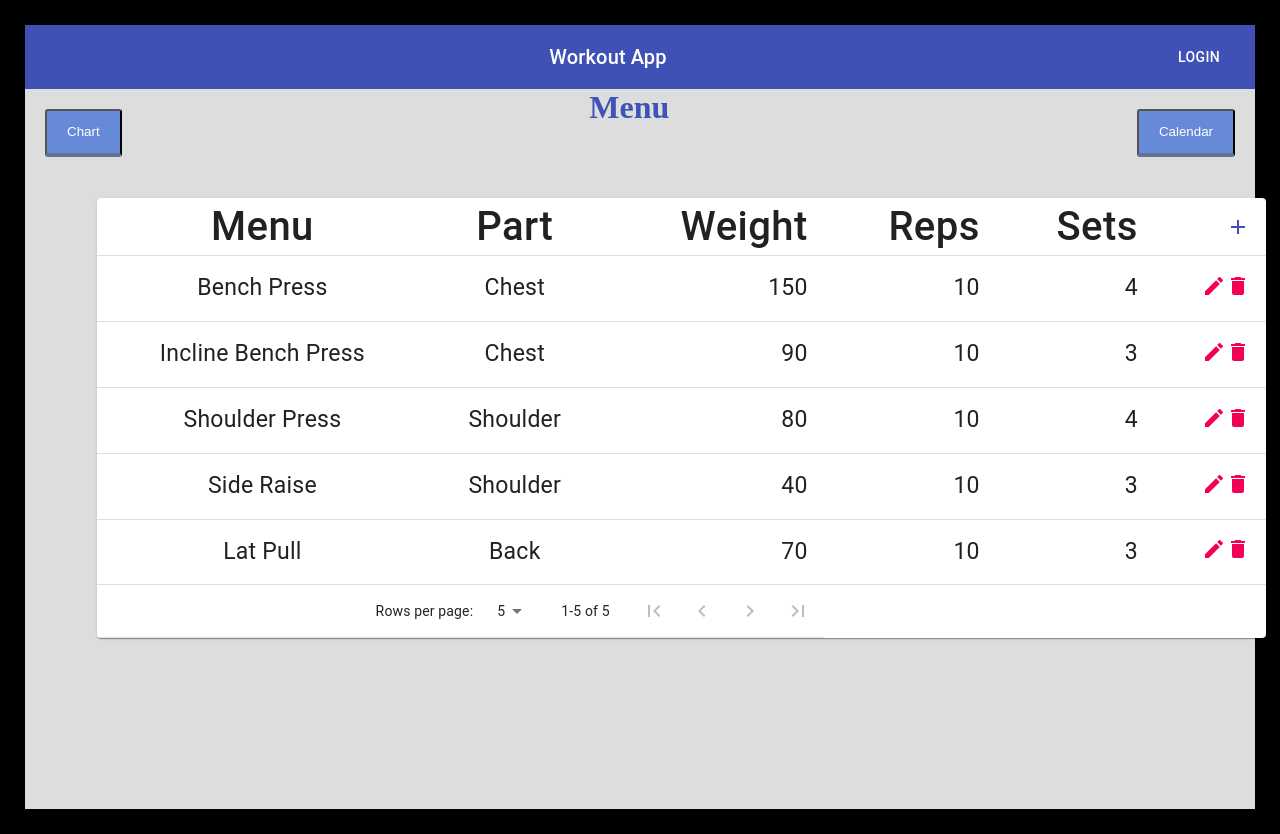
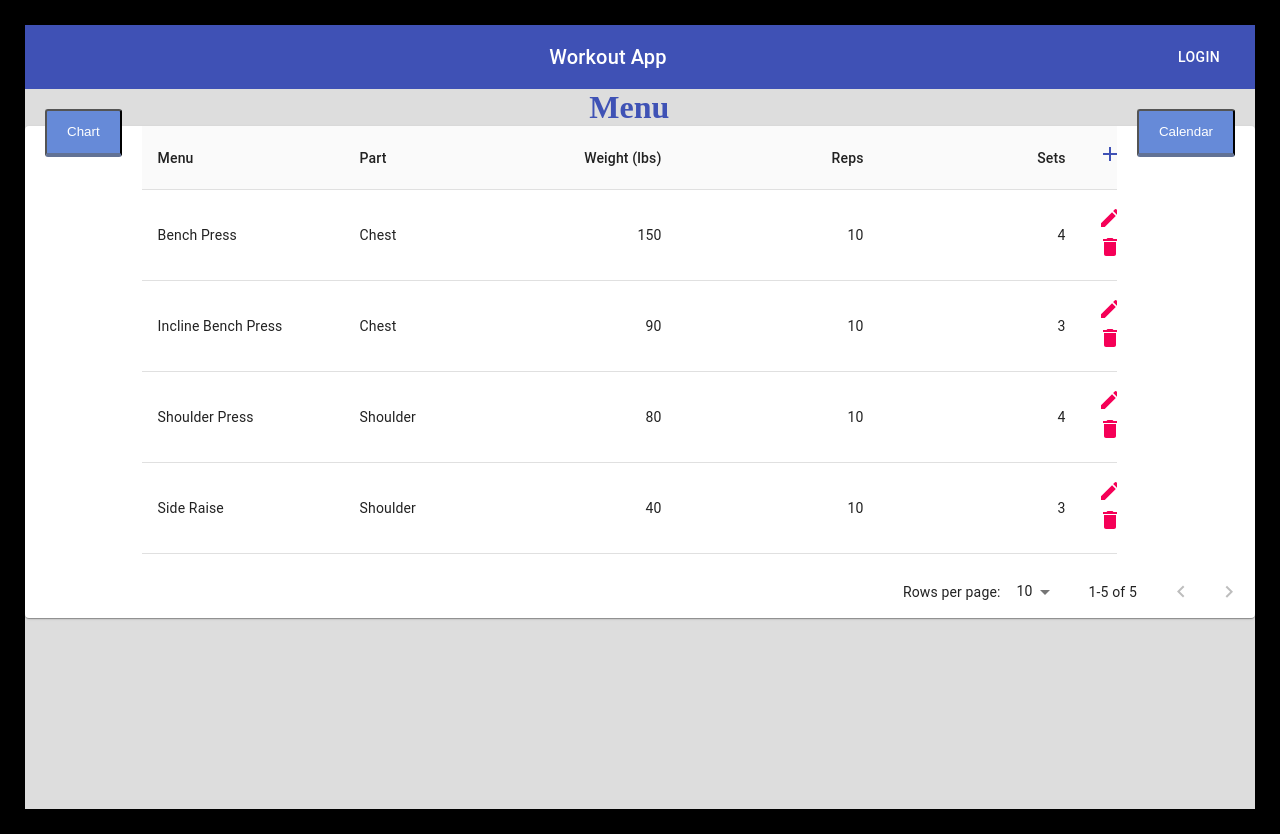
Before and after one commit to ShomaTakami/workout_app, a React (Create React App) app: page / in a window 1280 px wide. Built offline with nearby package versions, Linux system fonts and the light colour scheme.

Commit message:
PAGINATION

```diff
--- a/src/Workout/WorkoutTable.js
+++ b/src/Workout/WorkoutTable.js
@@ -1,126 +1,51 @@
 import React from "react";
-import { makeStyles, useTheme } from "@material-ui/core/styles";
+import { makeStyles } from "@material-ui/core/styles";
+import Paper from "@material-ui/core/Paper";
 import Table from "@material-ui/core/Table";
 import TableBody from "@material-ui/core/TableBody";
 import TableCell from "@material-ui/core/TableCell";
 import TableHead from "@material-ui/core/TableHead";
+import TablePagination from "@material-ui/core/TablePagination";
 import TableRow from "@material-ui/core/TableRow";
-import Paper from "@material-ui/core/Paper";
 import AddIcon from "@material-ui/icons/Add";
 import CreateIcon from "@material-ui/icons/Create";
 import DeleteIcon from "@material-ui/icons/Delete";
 
-import PropTypes from "prop-types";
-import TableFooter from "@material-ui/core/TableFooter";
-import TablePagination from "@material-ui/core/TablePagination";
-import IconButton from "@material-ui/core/IconButton";
-import FirstPageIcon from "@material-ui/icons/FirstPage";
-import KeyboardArrowLeft from "@material-ui/icons/KeyboardArrowLeft";
-import KeyboardArrowRight from "@material-ui/icons/KeyboardArrowRight";
-import LastPageIcon from "@material-ui/icons/LastPage";
+const columns = [
+  { id: "menu", label: "Menu", minWidth: 170 },
+  { id: "part", label: "Part", minWidth: 100 },
+  {
+    id: "weight",
+    label: "Weight\u00a0(lbs)",
+    minWidth: 170,
+    align: "right",
+    format: value => value.toLocaleString()
+  },
+  {
+    id: "reps",
+    label: "Reps",
+    minWidth: 170,
+    align: "right",
+    format: value => value.toLocaleString()
+  },
+  {
+    id: "sets",
+    label: "Sets",
+    minWidth: 170,
+    align: "right",
+    format: value => value.toFixed(2)
+  }
+];
 
-const useStyles = makeStyles(theme => ({
+const useStyles = makeStyles({
   root: {
-    width: "95%",
-    margin: theme.spacing(9),
-    overflowX: "auto"
-  },
-  table: {
-    minWidth: 650
-  },
-  menuTitle: {
-    fontSize: "40px"
-  },
-  listText: {
-    fontSize: "23px"
-  }
-}));
-
-const useStyles1 = makeStyles(theme => ({
-  root: {
-    flexShrink: 0,
-    marginLeft: theme.spacing(2.5)
-  }
-}));
-
-function TablePaginationActions(props) {
-  const classes = useStyles1();
-  const theme = useTheme();
-  const { count, page, rowsPerPage, onChangePage } = props;
-
-  const handleFirstPageButtonClick = event => {
-    onChangePage(event, 0);
-  };
-
-  const handleBackButtonClick = event => {
-    onChangePage(event, page - 1);
-  };
-
-  const handleNextButtonClick = event => {
-    onChangePage(event, page + 1);
-  };
-
-  const handleLastPageButtonClick = event => {
-    onChangePage(event, Math.max(0, Math.ceil(count / rowsPerPage) - 1));
-  };
-
-  return (
-    <div className={classes.root}>
-      <IconButton
-        onClick={handleFirstPageButtonClick}
-        disabled={page === 0}
-        aria-label='first page'>
-        {theme.direction === "rtl" ? <LastPageIcon /> : <FirstPageIcon />}
-      </IconButton>
-      <IconButton
-        onClick={handleBackButtonClick}
-        disabled={page === 0}
-        aria-label='previous page'>
-        {theme.direction === "rtl" ? (
-          <KeyboardArrowRight />
-        ) : (
-          <KeyboardArrowLeft />
-        )}
-      </IconButton>
-      <IconButton
-        onClick={handleNextButtonClick}
-        disabled={page >= Math.ceil(count / rowsPerPage) - 1}
-        aria-label='next page'>
-        {theme.direction === "rtl" ? (
-          <KeyboardArrowLeft />
-        ) : (
-          <KeyboardArrowRight />
-        )}
-      </IconButton>
-      <IconButton
-        onClick={handleLastPageButtonClick}
-        disabled={page >= Math.ceil(count / rowsPerPage) - 1}
-        aria-label='last page'>
-        {theme.direction === "rtl" ? <FirstPageIcon /> : <LastPageIcon />}
-      </IconButton>
-    </div>
-  );
-}
-
-TablePaginationActions.propTypes = {
-  count: PropTypes.number.isRequired,
-  onChangePage: PropTypes.func.isRequired,
-  page: PropTypes.number.isRequired,
-  rowsPerPage: PropTypes.number.isRequired
-};
-
-const useStyles2 = makeStyles(theme => ({
-  root: {
-    width: "100%",
-    marginTop: theme.spacing(3)
-  },
-  table: {
-    minWidth: 500
+    width: "100%"
   },
   tableWrapper: {
-    overflowX: "auto"
+    maxHeight: 440,
+    overflow: "auto"
   }
-}));
+});
 
 function WorkoutTable({
   openModal,
@@ -129,45 +54,34 @@
   rows,
   deleteFormData
 }) {
-  const classes1 = useStyles();
-
-  // const classes = useStyles2();
+  const classes = useStyles();
   const [page, setPage] = React.useState(0);
-  const [rowsPerPage, setRowsPerPage] = React.useState(5);
-
-  // const emptyRows =
-  //   rowsPerPage - Math.min(rowsPerPage, rows.length - page * rowsPerPage);
+  const [rowsPerPage, setRowsPerPage] = React.useState(10);
 
   const handleChangePage = (event, newPage) => {
     setPage(newPage);
   };
 
   const handleChangeRowsPerPage = event => {
-    setRowsPerPage(parseInt(event.target.value, 10));
+    setRowsPerPage(+event.target.value);
     setPage(0);
   };
+
   return (
-    <Paper className={classes1.root}>
-      <Table className={classes1.table}>
+    <Paper className={classes.root}>
+      <div className={classes.tableWrapper}>
+        <Table stickyHeader>
           <TableHead>
             <TableRow>
-            {/* <TableCell>Id</TableCell> */}
-            <TableCell className={classes1.menuTitle} align='center'>
-              Menu
+              {columns.map(column => (
+                <TableCell
+                  key={column.id}
+                  align={column.align}
+                  style={{ minWidth: column.minWidth }}>
+                  {column.label}
                 </TableCell>
-            <TableCell className={classes1.menuTitle} align='center'>
-              Part
-            </TableCell>
-            <TableCell className={classes1.menuTitle} align='right'>
-              Weight
-            </TableCell>
-            <TableCell className={classes1.menuTitle} align='right'>
-              Reps
-            </TableCell>
-            <TableCell className={classes1.menuTitle} align='right'>
-              Sets
-            </TableCell>
-            <TableCell className={classes1.menuTitle} align='right'>
+              ))}
+              <TableCell align='right'>
                 <AddIcon
                   color='primary'
                   onClick={() => {
@@ -179,26 +93,21 @@
             </TableRow>
           </TableHead>
           <TableBody>
-          {rows.map(row => (
-            <TableRow key={row.id}>
-              {/* <TableCell component='th' scope='row'>
-                {row.id}
-              </TableCell> */}
-              <TableCell className={classes1.listText} align='center'>
-                {row.menu}
+            {rows
+              .slice(page * rowsPerPage, page * rowsPerPage + rowsPerPage)
+              .map(row => {
+                return (
+                  <TableRow hover role='checkbox' tabIndex={-1} key={row.code}>
+                    {columns.map(column => {
+                      const value = row[column.id];
+                      return (
+                        <TableCell key={column.id} align={column.align}>
+                          {column.format && typeof value === "number"
+                            ? column.format(value)
+                            : value}
                         </TableCell>
-              <TableCell className={classes1.listText} align='center'>
-                {row.part}
-              </TableCell>
-              <TableCell className={classes1.listText} align='right'>
-                {row.weight}
-              </TableCell>
-              <TableCell className={classes1.listText} align='right'>
-                {row.reps}
-              </TableCell>
-              <TableCell className={classes1.listText} align='right'>
-                {row.sets}
-              </TableCell>
+                      );
+                    })}
                     <TableCell align='right'>
                       {/* This is edit button */}
                       <CreateIcon
@@ -215,27 +124,26 @@
                       />
                     </TableCell>
                   </TableRow>
-          ))}
+                );
+              })}
           </TableBody>
-        <TableFooter>
-          <TableRow>
+        </Table>
+      </div>
       <TablePagination
-              rowsPerPageOptions={[5, 10, 15]}
-              colSpan={3}
+        rowsPerPageOptions={[10, 25, 100]}
+        component='div'
         count={rows.length}
         rowsPerPage={rowsPerPage}
         page={page}
-              SelectProps={{
-                inputProps: { "aria-label": "rows per page" },
-                native: true
+        backIconButtonProps={{
+          "aria-label": "previous page"
+        }}
+        nextIconButtonProps={{
+          "aria-label": "next page"
         }}
         onChangePage={handleChangePage}
         onChangeRowsPerPage={handleChangeRowsPerPage}
-              ActionsComponent={TablePaginationActions}
       />
-          </TableRow>
-        </TableFooter>
-      </Table>
     </Paper>
   );
 }
```
Lines whose indentation alone changed are shown as unchanged.
